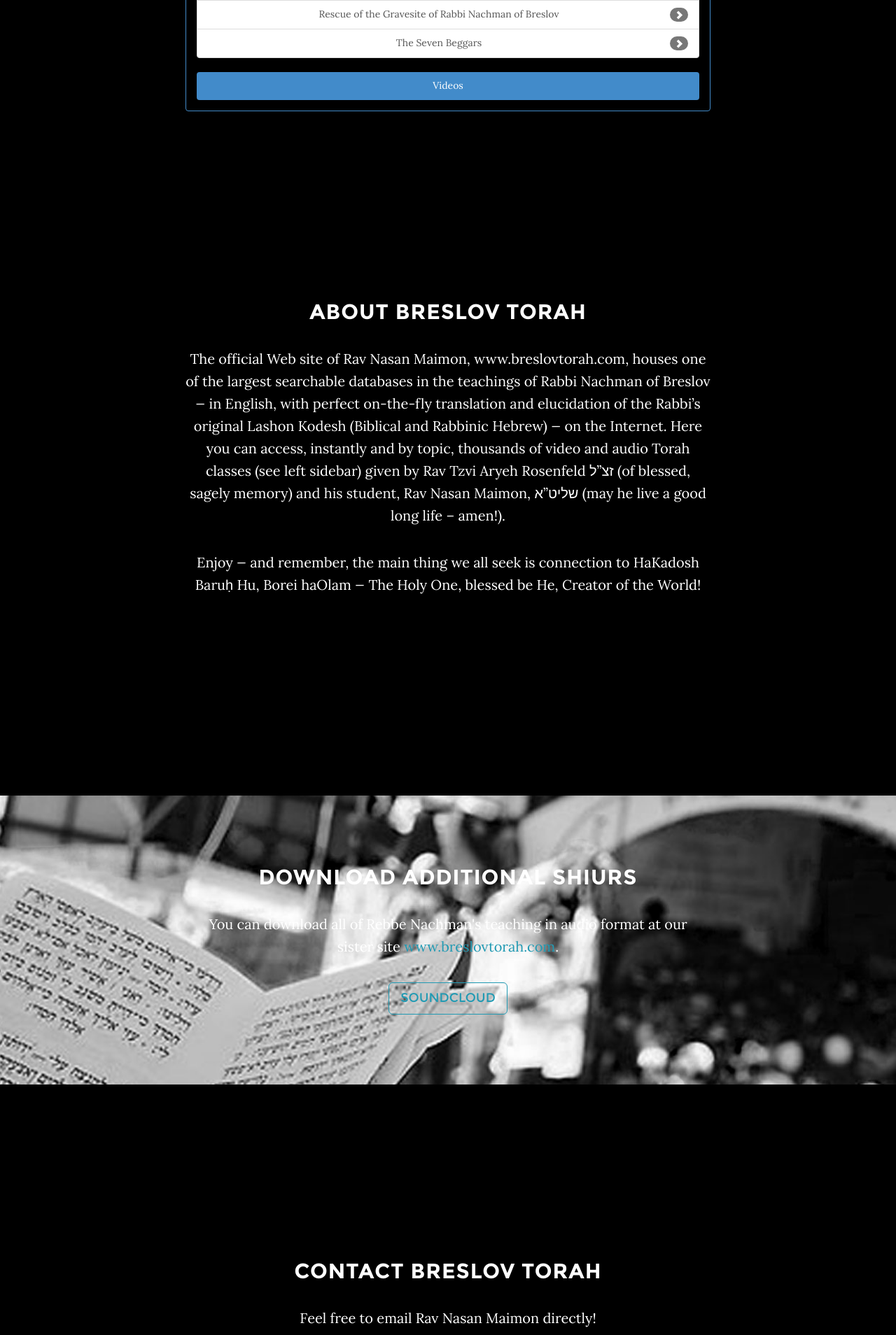
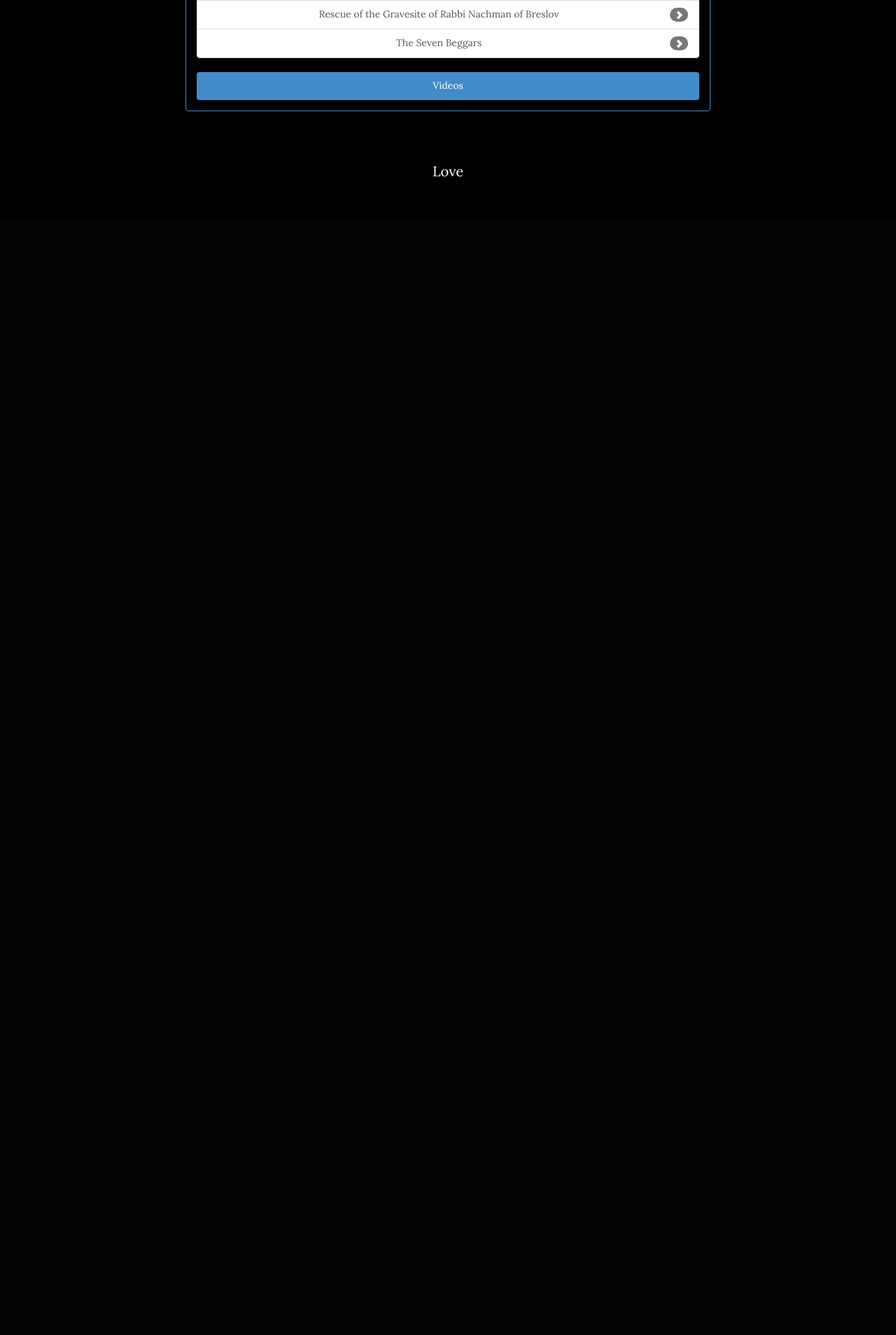
Before and after one commit to breslover/breslovtorah, a Django app: page /index.html in a window 1280 px wide. Shown: the part 2117-4025 px from the top of the page at 70% size. After the commit the page ends 2370 px from the top, so only its background shows below. Run offline with Django 3.2, Linux system fonts and the light colour scheme; data comes from the database, SQL or seed files in the repository; parts of the project's set-up code (start-up, migrations or seed data) failed here and were passed over; some libraries are stand-ins or nearby versions.

Commit message:
small change

```diff
--- a/breslovtorah/frontpage/templates/base.html
+++ b/breslovtorah/frontpage/templates/base.html
@@ -8,7 +8,7 @@
     <meta name="description" content="The teaching of Rebbe Nachman of Breslov on the web, Android, iOS and Windows Phone.">
     <meta name="author" content="The Breslov Technology Group (a non-profit)">
 
-    <title>BreslovTorah - Breslov shiurim of Rebbe Nachman brought to you in English by the greatest tzaddikim of the generation.</title>
+    <title>Breslov - Breslov shiurim of Rebbe Nachman brought to you in English by the tzaddikim.</title>
 
     <!-- Bootstrap Core CSS -->
     <link href="{% static 'css/bootstrap.css' %}" rel="stylesheet">
@@ -181,6 +181,7 @@
         </div>
     </section>
 
+{% comment %}
     <!-- About Section -->
     <section id="about" class="container content-section text-center">
         <div class="row">
@@ -197,7 +198,7 @@
     </section>
 
 
-    <!-- Download Section -->
+    <!--  Section -->
     <section id="download" class="content-section text-center">
         <div class="download-section">
             <div class="container">
@@ -232,13 +233,13 @@
             </div>
         </div>
     </section>
-
+	{% endcomment %}
 	{% endblock %}
 
     <!-- Footer -->
     <footer>
         <div class="container text-center">
-            <p>Copyright BreslovTorah 2014</p>
+            <p>Love</p>
         </div>
     </footer>
 
```
